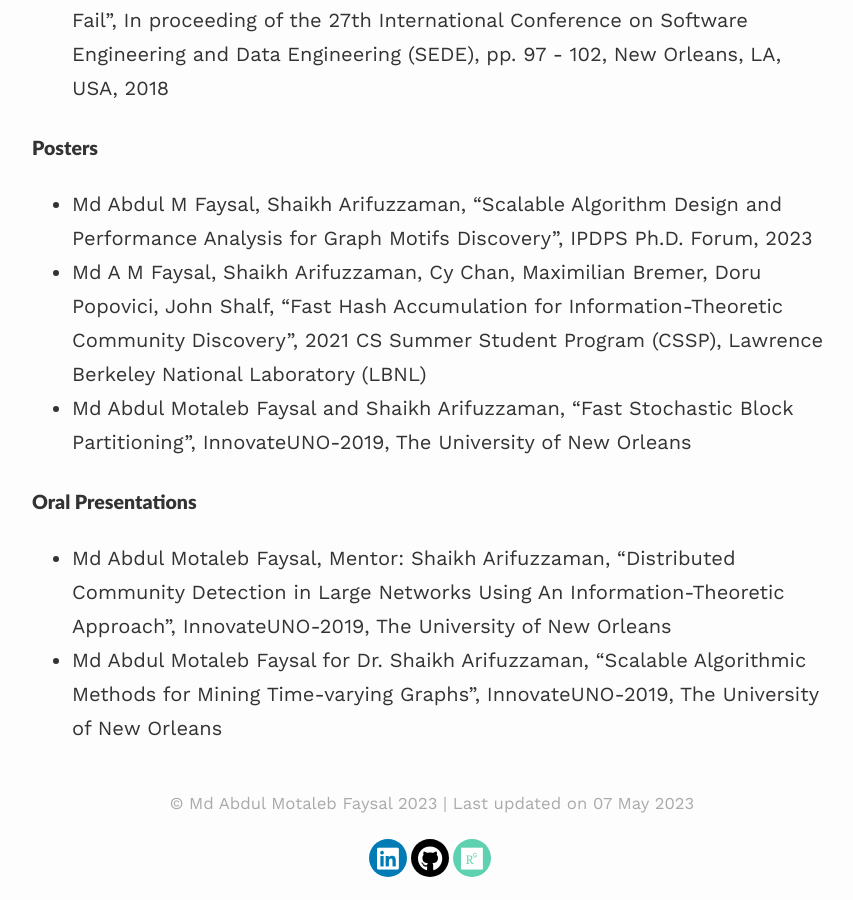
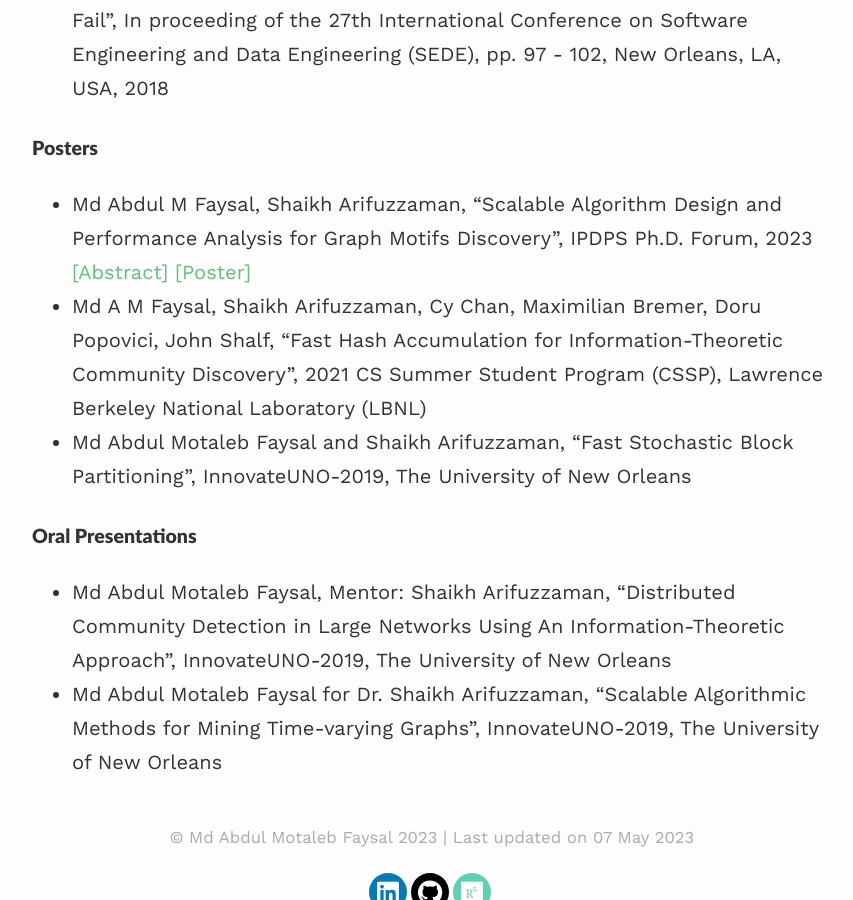
Before and after one commit to mfaysal101/mfaysal101.github.io, a Jekyll site: the page built from publication.html, in a window 1280 px wide and 900 px high, scrolled down 1478 px. Shown: the whole window, without its empty margins (208-1061 px from the left). Built offline with Jekyll 4.4.1, drawn with Linux system fonts in a browser that asks for light colours; nearby versions of some CDN libraries.

Commit message:
Update publication.html

```diff
--- a/publication.html
+++ b/publication.html
@@ -30,7 +30,7 @@ title: Archive
     </ul>
 <h3><small>Posters</small></h3>
 <ul>
-        <li> Md Abdul M Faysal, Shaikh Arifuzzaman, “Scalable Algorithm Design and Performance Analysis for Graph Motifs Discovery”, IPDPS Ph.D. Forum, 2023 </li>
+        <li> Md Abdul M Faysal, Shaikh Arifuzzaman, “Scalable Algorithm Design and Performance Analysis for Graph Motifs Discovery”, IPDPS Ph.D. Forum, 2023 <a target="_blank" rel="noopener noreferrer" href="https://github.com/mfaysal101/mfaysal101.github.io/raw/main/poster/Abstract.pdf">[Abstract]</a> <a target="_blank" rel="noopener noreferrer" href="https://github.com/mfaysal101/mfaysal101.github.io/raw/main/poster/Abstract.pdf">[Poster]</a> </li>
         <li> Md A M Faysal, Shaikh Arifuzzaman, Cy Chan, Maximilian Bremer, Doru Popovici, John Shalf, “Fast Hash Accumulation for Information-Theoretic Community Discovery”, 2021 CS Summer Student Program (CSSP), Lawrence Berkeley National Laboratory (LBNL) </li>
         <li> Md Abdul Motaleb Faysal and Shaikh Arifuzzaman, “Fast Stochastic Block Partitioning”, InnovateUNO-2019, The University of New Orleans </li>
 </ul>
```
